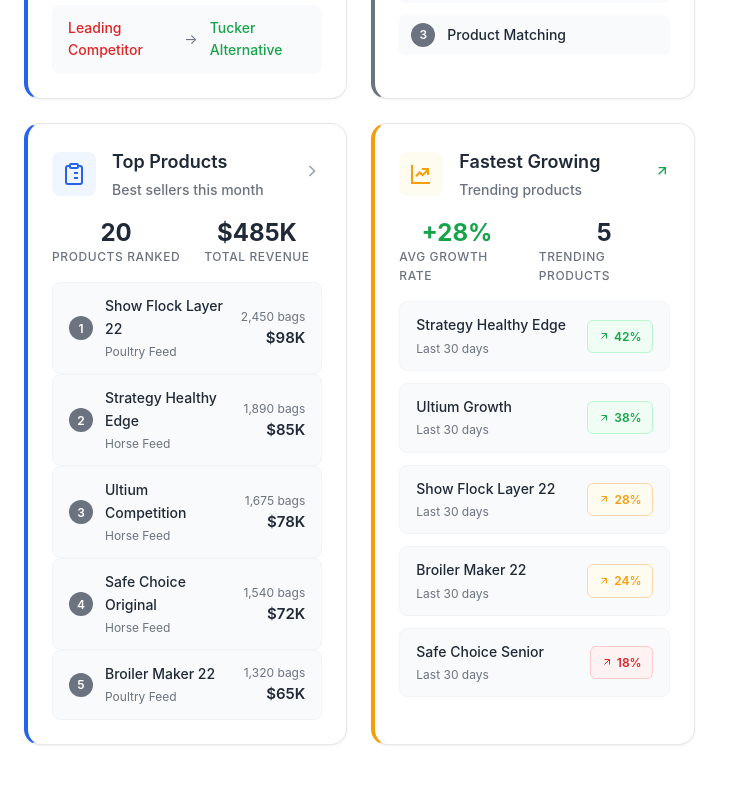
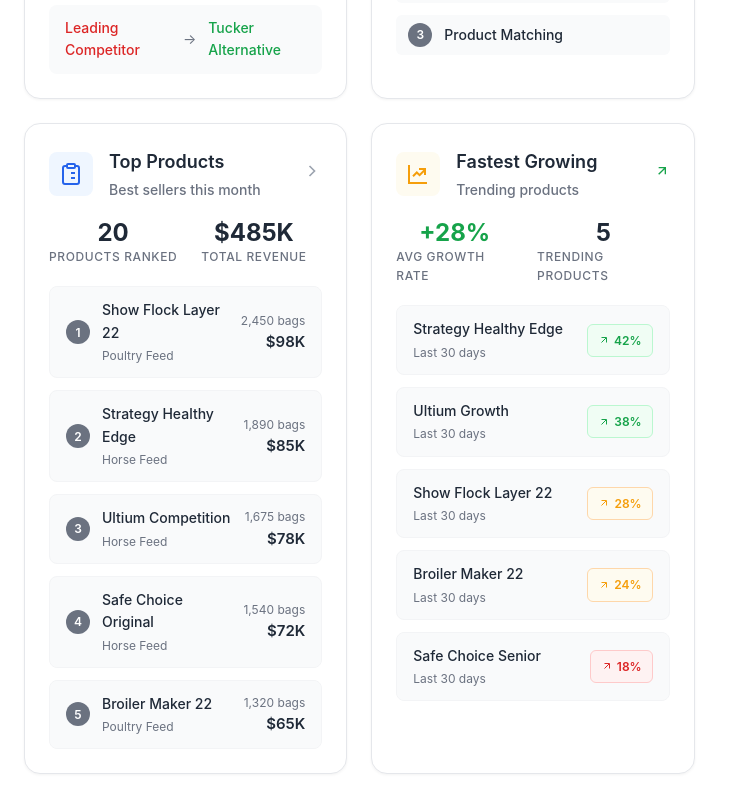
Before and after one commit to tuckermillingllc/sales-app, a Vue app in the folder sales-app-frontend/: page / in a window 1280 px wide. Shown: the part 1920-2732 px from the top of the page, without its empty margins (0-734 px from the left). Built offline with nearby package versions, Linux system fonts and the light colour scheme.

Commit message:
update dashboard css

```diff
--- a/sales-app-frontend/src/styles/dashboard.css
+++ b/sales-app-frontend/src/styles/dashboard.css
@@ -1,4 +1,4 @@
-/* Dashboard CSS - Tucker Milling Sales Management Portal */
+/* Dashboard CSS - Tucker Milling Sales Portal */
 
 /* CSS Custom Properties for consistent theming */
 :root {
@@ -30,7 +30,26 @@
   --transition: all 0.2s cubic-bezier(0.4, 0, 0.2, 1);
 }
 
-/* Dashboard Container */
+/* Base Styles */
+* {
+  box-sizing: border-box;
+}
+
+html, body {
+  background: var(--color-bg-primary);
+  margin: 0;
+  padding: 0;
+  width: 100%;
+  overflow-x: hidden;
+}
+
+/* Base Styles */
+html, body {
+  background: var(--color-bg-primary);
+  margin: 0;
+  padding: 0;
+}
+
 .dashboard {
   max-width: 1400px;
   margin: 0 auto;
@@ -119,9 +138,10 @@
 /* Dashboard Grid */
 .dashboard-grid {
   display: grid;
-  grid-template-columns: repeat(auto-fit, minmax(350px, 1fr));
+  grid-template-columns: repeat(auto-fit, minmax(280px, 1fr));
   gap: 1.5rem;
   margin-top: 2rem;
+  max-width: 100%;
 }
 
 /* Card Base Styles */
@@ -135,8 +155,10 @@
   box-shadow: var(--shadow-sm);
   position: relative;
   min-height: 200px;
+  max-width: 100%;
   display: flex;
   flex-direction: column;
+  overflow: hidden;
 }
 
 .dashboard-card:hover {
@@ -145,12 +167,10 @@
   border-color: var(--color-border-light);
 }
 
-/* Card Theme Variations */
-.primary-card { border-left: 4px solid var(--color-primary); }
-.warning-card { border-left: 4px solid var(--color-danger); }
-.secondary-card { border-left: 4px solid var(--color-info); }
-.accent-card { border-left: 4px solid var(--color-warning); }
-.tertiary-card { border-left: 4px solid var(--color-neutral); }
+/* Card Theme Variations - Removed colored borders for neutral preview cards */
+.primary-card, .warning-card, .secondary-card, .accent-card, .tertiary-card {
+  /* No special styling - all cards are neutral previews */
+}
 
 /* Card Header */
 .card-header {
@@ -230,13 +250,13 @@
 }
 
 /* Metrics and Stats */
-.metrics-row, .network-stats, .competitive-overview, .knowledge-stats {
+.metrics-row, .network-stats, .competitive-overview, .knowledge-stats, .ranking-stats, .growth-summary {
   display: flex;
   gap: 1.5rem;
   margin-bottom: 1.25rem;
 }
 
-.metric, .coverage-item, .competitive-metric, .knowledge-metric {
+.metric, .coverage-item, .competitive-metric, .knowledge-metric, .ranking-metric, .growth-metric {
   display: flex;
   flex-direction: column;
   align-items: center;
@@ -267,7 +287,7 @@
 }
 
 /* Lists and Items */
-.preview-list, .location-list, .priority-list, .recent-queries, .growth-products-list {
+.preview-list, .location-list, .priority-list, .recent-queries, .growth-products-list, .top-products-list {
   display: flex;
   flex-direction: column;
   gap: 0.75rem;
@@ -518,18 +538,6 @@
   border: 1px solid #fecaca;
 }
 
-.ranking-stats, .growth-summary {
-  display: flex;
-  gap: 1.5rem;
-  margin-bottom: 1rem;
-}
-
-.ranking-metric, .growth-metric {
-  display: flex;
-  flex-direction: column;
-  align-items: center;
-}
-
 .sales-data {
   display: flex;
   flex-direction: column;
@@ -570,11 +578,12 @@
     text-align: center;
   }
 
+  /* Keep logo reasonable size on mobile */
   .company-logo {
-    height: 4rem;
+    height: 3.5rem;
   }
 
-  .metrics-row, .network-stats, .competitive-overview, .knowledge-stats {
+  .metrics-row, .network-stats, .competitive-overview, .knowledge-stats, .ranking-stats, .growth-summary {
     flex-direction: column;
     gap: 1rem;
   }
@@ -590,18 +599,18 @@
   }
 }
 
-/* Mobile landscape orientation */
+/* Mobile landscape orientation - keep logo smaller */
 @media (max-width: 768px) and (orientation: landscape) {
   .company-logo {
-    height: 3rem;
+    height: 3rem; /* Smaller in landscape to save vertical space */
   }
 
   .header {
-    padding: 1.5rem;
+    padding: 1.5rem; /* Reduce header padding in landscape */
   }
 
   .welcome-message {
-    font-size: 1.75rem;
+    font-size: 1.75rem; /* Slightly smaller but still bold header */
     font-weight: 800;
   }
 
@@ -611,6 +620,7 @@
 }
 
 @media (max-width: 480px) {
+  /* Keep logo reasonable on small phones */
   .company-logo {
     height: 3rem;
   }
@@ -639,10 +649,10 @@
   }
 }
 
-/* Small phone landscape */
+/* Small phone landscape - keep logo reasonable */
 @media (max-width: 480px) and (orientation: landscape) {
   .company-logo {
-    height: 2.5rem;
+    height: 2.5rem; /* Smaller in landscape */
   }
 
   .welcome-message {
```
